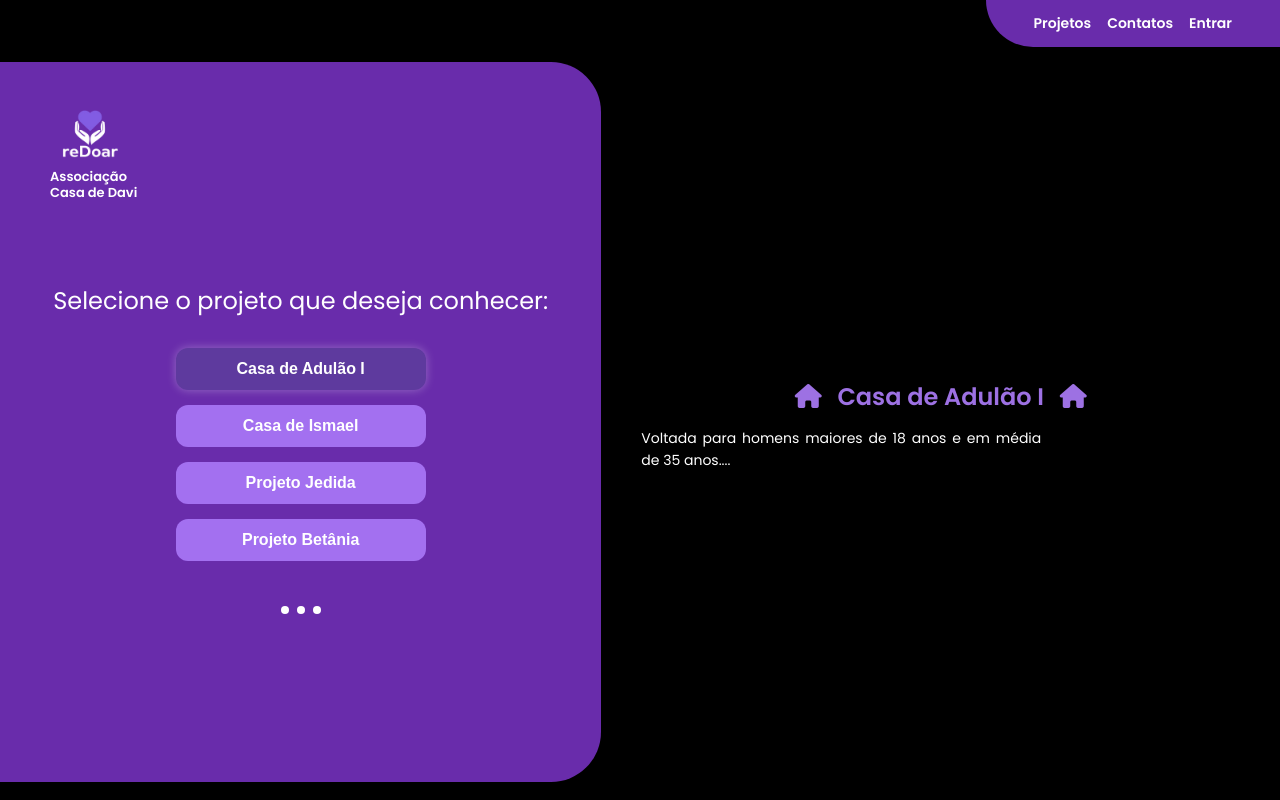
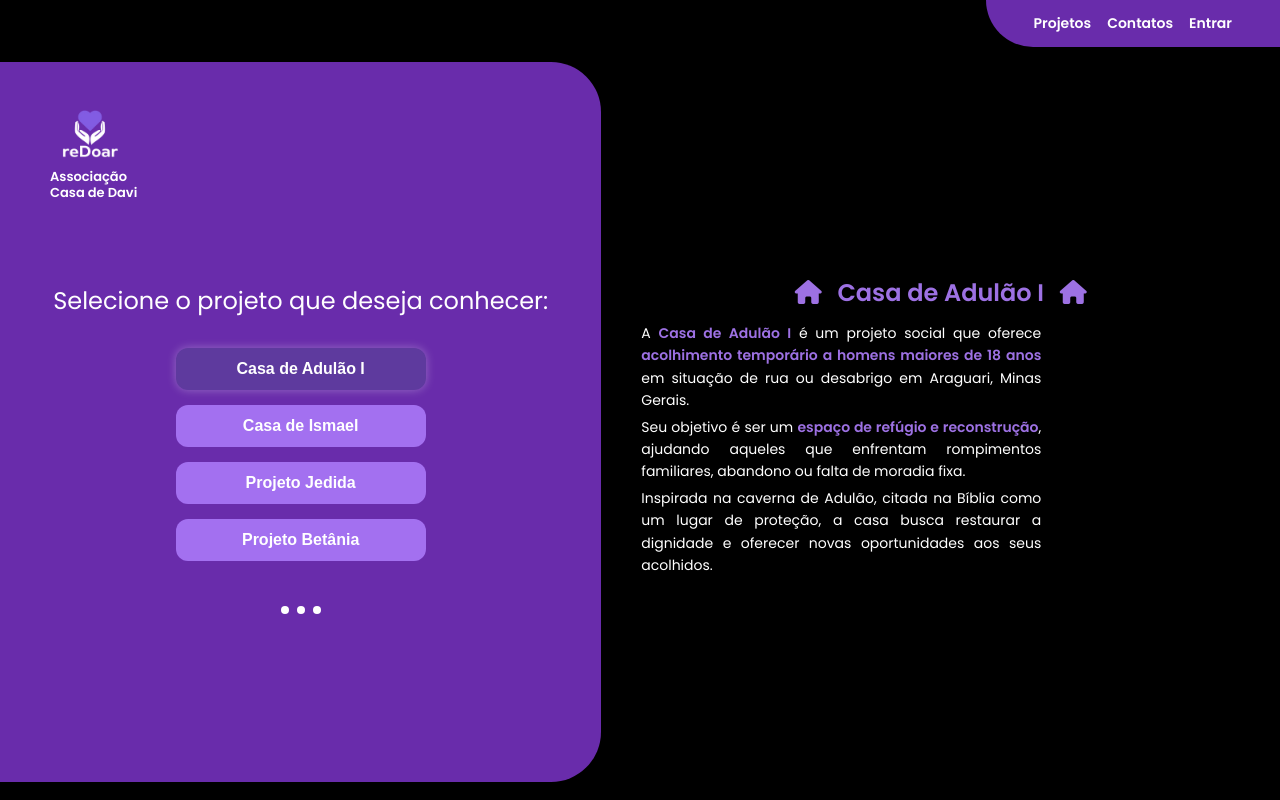
Before and after one commit to beatriznarf/Projeto_reDoar, a Spring Boot app: page /Projetos in a window 1280 px wide, after a click on "Casa de Adulão I". Run offline with Spring Boot 4, Linux system fonts and the light colour scheme.

Commit message:
Tela projetos - Casa de Adulao I

```diff
--- a/reDoar/src/main/java/br/edu/reDoar/service/RelatorioService.java
+++ b/reDoar/src/main/java/br/edu/reDoar/service/RelatorioService.java
@@ -24,6 +24,7 @@ import org.springframework.transaction.annotation.Transactional;
 @Service
 @Transactional
 public class RelatorioService {
+
 
     @Autowired
     private DoadorRepository doadorRepository;
--- a/reDoar/src/main/resources/templates/telaProjetos.html
+++ b/reDoar/src/main/resources/templates/telaProjetos.html
@@ -309,8 +309,9 @@
                 Casa de Adulão I
                 <i class="fas fa-home" style="margin-left: 10px;"></i>
             </h2>
-            <p> Voltada para homens maiores de 18 anos e em média de 35 anos....</p>
-
+            <p>A <span style="color: #9D71E3; font-weight: bold;">Casa de Adulão I</span> é um projeto social que oferece <span style="color: #9D71E3; font-weight: bold;">acolhimento temporário a homens maiores de 18 anos</span> em situação de rua ou desabrigo em Araguari, Minas Gerais.</p>
+            <p>Seu objetivo é ser um <span style="color: #9D71E3; font-weight: bold;">espaço de refúgio e reconstrução</span>, ajudando aqueles que enfrentam rompimentos familiares, abandono ou falta de moradia fixa.</p>
+            <p>Inspirada na caverna de Adulão, citada na Bíblia como um lugar de proteção, a casa busca restaurar a dignidade e oferecer novas oportunidades aos seus acolhidos.</p>
         </div>
 
 
```
Also changed, not shown: 2 other files.
